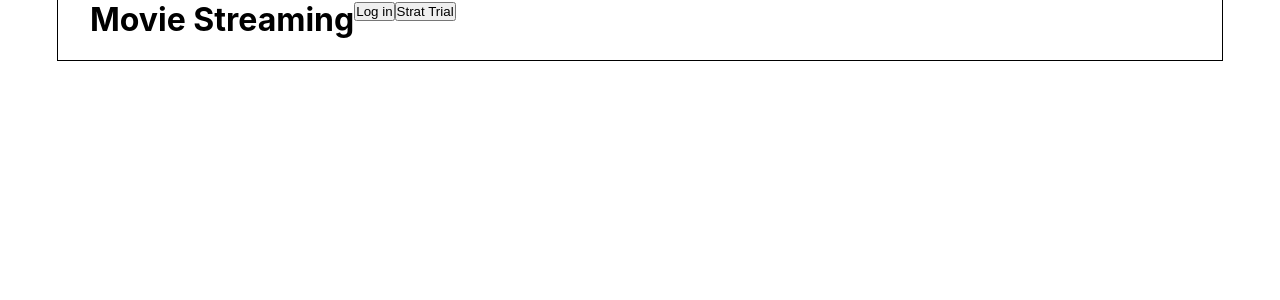
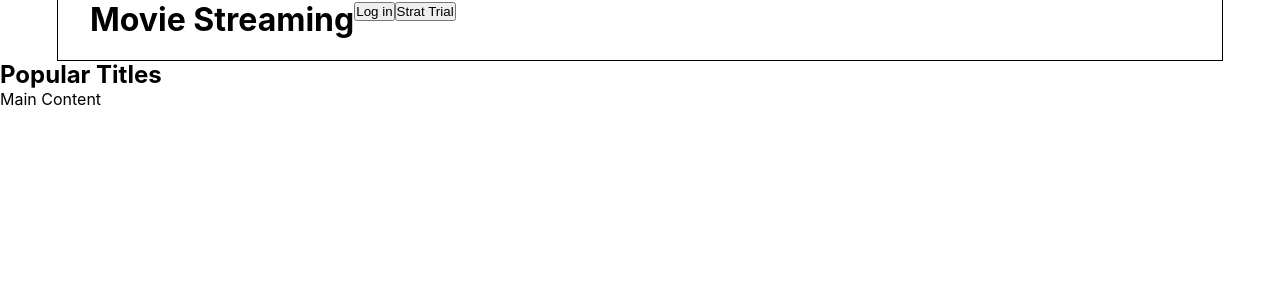
Before and after one commit to MarkusTryban/movie-stream, a React (Create React App) app: page / in a window 1280 px wide. Shown: the top 300 px of the page. Built offline with nearby package versions, Linux system fonts and the light colour scheme.

Commit message:
Return main content

```diff
--- a/src/components/App/MovieStream.tsx
+++ b/src/components/App/MovieStream.tsx
@@ -1,6 +1,7 @@
 import React, { Component } from 'react';
 
 import { entriesArray } from '../../utils/entries';
+import MainContent from '../MainContent/MainContent';
 import MainHeader from '../MainHeader/MainHeader';
 
 import './MovieStream.css';
@@ -17,7 +18,12 @@ class MovieStream extends Component {
   }
 
   render() {
-    return <MainHeader />;
+    return (
+      <>
+        <MainHeader />
+        <MainContent />
+      </>
+    );
   }
 }
 
```
